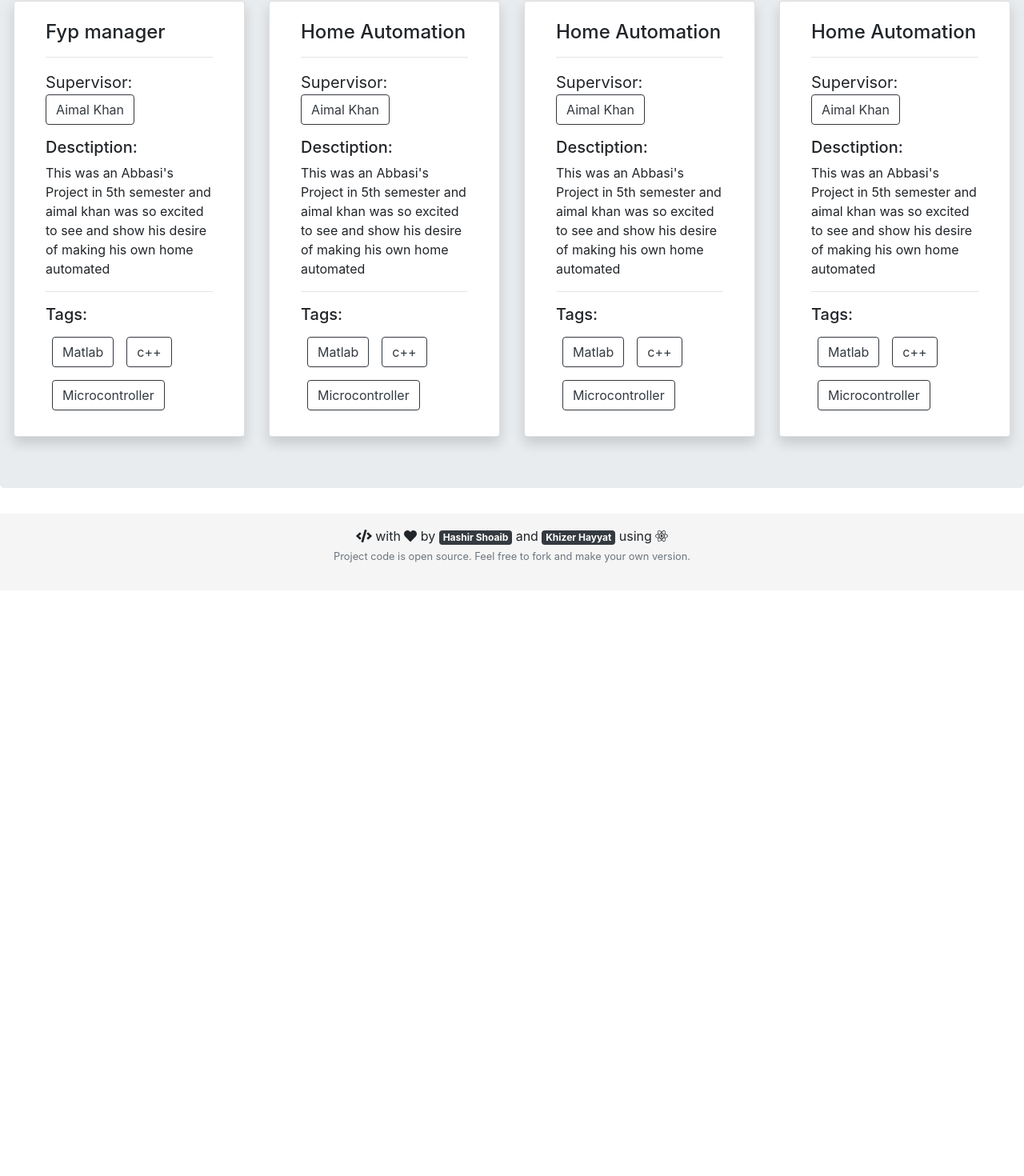
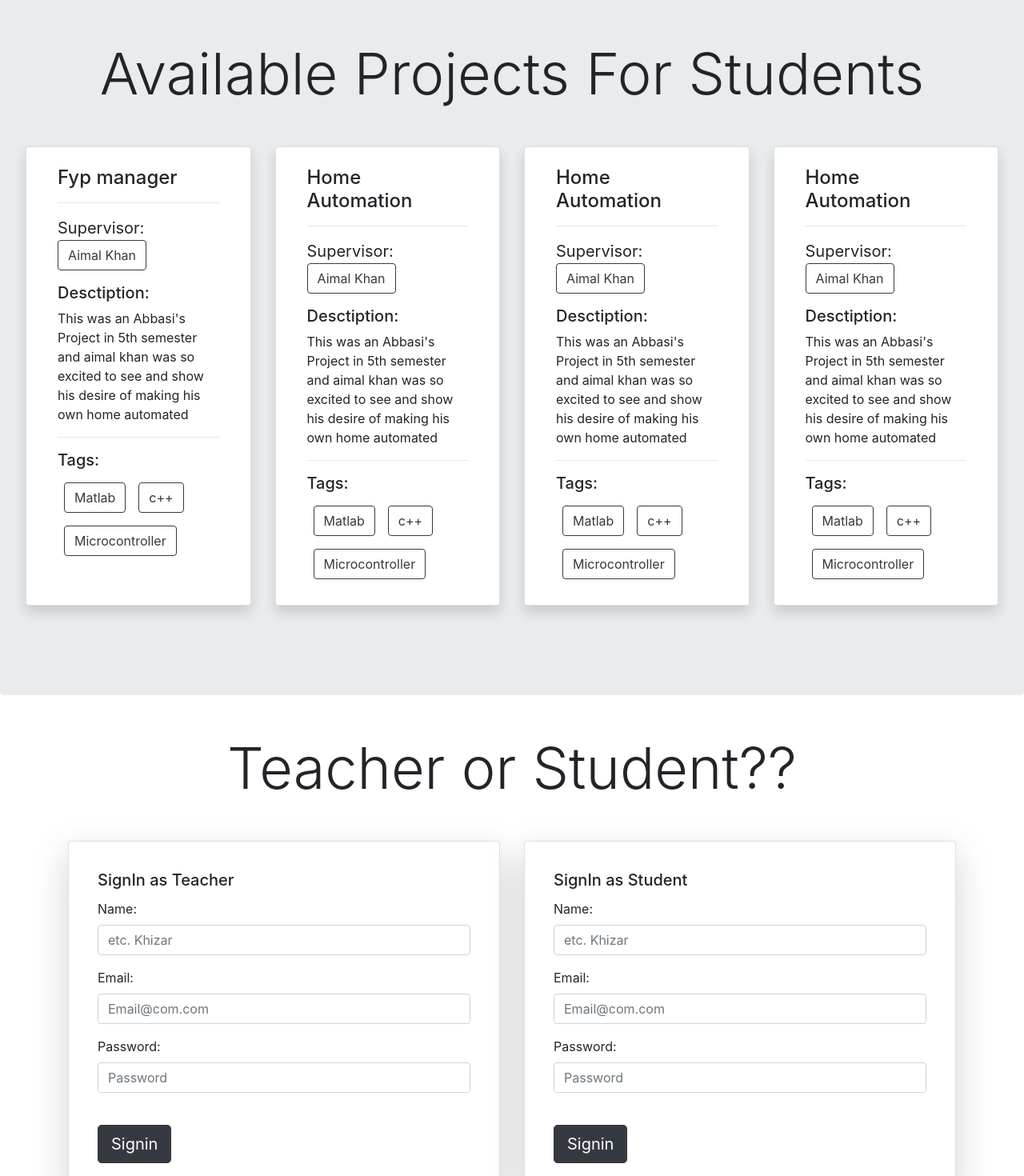
Before and after one commit to hashirshoaeb/FYP-Manager, a React (Create React App) app: page / in a window 1280 px wide. Shown: the part 863-2333 px from the top of the page at 80% size. Before the commit the page ends 1601 px from the top, so only its background shows below. Built offline with nearby package versions, Linux system fonts and the light colour scheme.

Commit message:
project and signin tweaks

```diff
--- a/src/App.js
+++ b/src/App.js
@@ -1,6 +1,6 @@
 import React from "react";
 import "./App.css";
-// import Signin from "./components/signin";
+import Signin from "./components/signin";
 import "bootstrap/dist/css/bootstrap.css";
 // import Login from "./components/Login";
 import MainBody from "./components/MainBody";
@@ -15,6 +15,7 @@ function App() {
           <Project></Project>
         </div>
       </div>
+      <Signin></Signin>
       <Footer></Footer>
     </div>
   );
--- a/src/components/Project.jsx
+++ b/src/components/Project.jsx
@@ -12,12 +12,18 @@ class Project extends Component {
 
   render() {
     return (
-      <div className="card-deck">
-        {this.state.data.map(d => (
-          <ProjectCard key={d.id} data={d}>
-            {" "}
-          </ProjectCard>
-        ))}
+      <div className="container-fluid">
+        <h1 className="display-3 text-center my-5">
+          {" "}
+          Available Projects For Students
+        </h1>
+        <div className="card-deck my-5">
+          {this.state.data.map(d => (
+            <ProjectCard key={d.id} data={d}>
+              {" "}
+            </ProjectCard>
+          ))}
+        </div>
       </div>
     );
   }
--- a/src/components/signin.jsx
+++ b/src/components/signin.jsx
@@ -5,36 +5,19 @@ import "../App.css";
 class Signin extends Component {
   constructor(props) {
     super(props);
-    this.state = {
-      count: 0
-    };
+    this.state = {};
   }
 
-  handleSub = () => {
-    // increment without changing state
-    this.setState({ count: this.state.count + 1 });
-  };
   render() {
-    //   const astyle = {
-    //     margin: "100px",
-    //     imageUrl: "https://picsum.photos/200"
-    //   };
-    let classes = "badge m-2 badge-";
-    classes += this.state.count === 0 ? "warning" : "primary";
-    React.createElement("div");
     return (
-      <div
-        //  styles={{ backgroundImage: `url(${pic})` }}
-        className="justify-content-md-center bgstyle min-vh-100 d-flex  align-items-center flex-wrap "
-      >
+      <div className="container">
+        <h1 className="display-3 text-center my-5"> Teacher or Student??</h1>
         <div className="row ">
-          <div className="col">
+          <div className="col-md-6">
             <div className="card shadow-lg p-3 mb-5 bg-white rounded">
               <div className="card-body">
-                {/* <img src={this.state.imageUrl} alt="" /> */}
-
-                <h5 className="card-title">SignIn for Teacher</h5>
-
+                <h5 className="card-title">SignIn as Teacher</h5>
+                <form>
                   <div className="form-group">
                     <label for="expameleforname">Name:</label>
                     <input
@@ -60,18 +43,17 @@ class Signin extends Component {
                     ></input>
                   </div>
                   <br></br>
-                <button className="btn btn-primary btn-sm"> Signin </button>
-                <span className={classes}> {this.formatCount()}</span>
+                  <button className="btn btn-dark btn-lg"> Signin </button>
+                </form>
               </div>
             </div>
           </div>
-          <div className="col-sm-1 " />
-          <div className="col">
+
+          <div className="col-md-6">
             <div className="card shadow-lg p-3 mb-5 bg-white rounded">
               <div className="card-body">
-                {/* <img src={this.state.imageUrl} alt="" /> */}
-
-                <h5 className="card-title">SignIn for Student</h5>
+                <h5 className="card-title">SignIn as Student</h5>
+                <form>
                   <div className="form-group">
                     <label for="expameleforname">Name:</label>
                     <input
@@ -97,13 +79,8 @@ class Signin extends Component {
                     ></input>
                   </div>
                   <br></br>
-                <button
-                  onClick={this.handleSub}
-                  className="btn btn-primary btn-sm"
-                >
-                  Signin
-                </button>
-                <span className={classes}> {this.formatCount()}</span>
+                  <button className="btn btn-dark btn-lg"> Signin </button>
+                </form>
               </div>
             </div>
           </div>
@@ -111,11 +88,5 @@ class Signin extends Component {
       </div>
     );
   }
-
-  formatCount() {
-    // const{count}=this.State
-    return this.state.count === 0 ? "Zero" : this.state.count;
 }
-}
-
 export default Signin;
```
Lines whose indentation alone changed are shown as unchanged.
